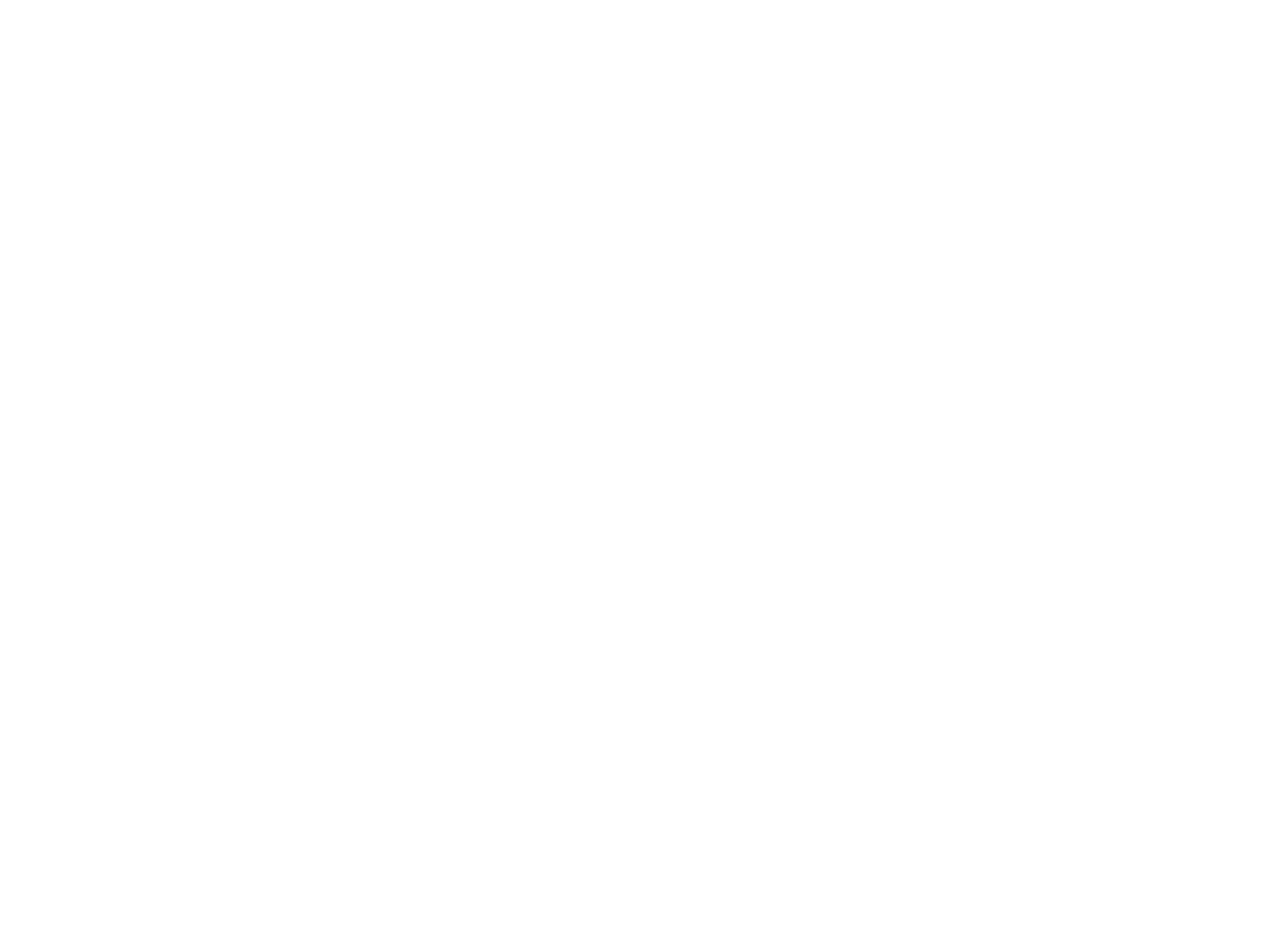
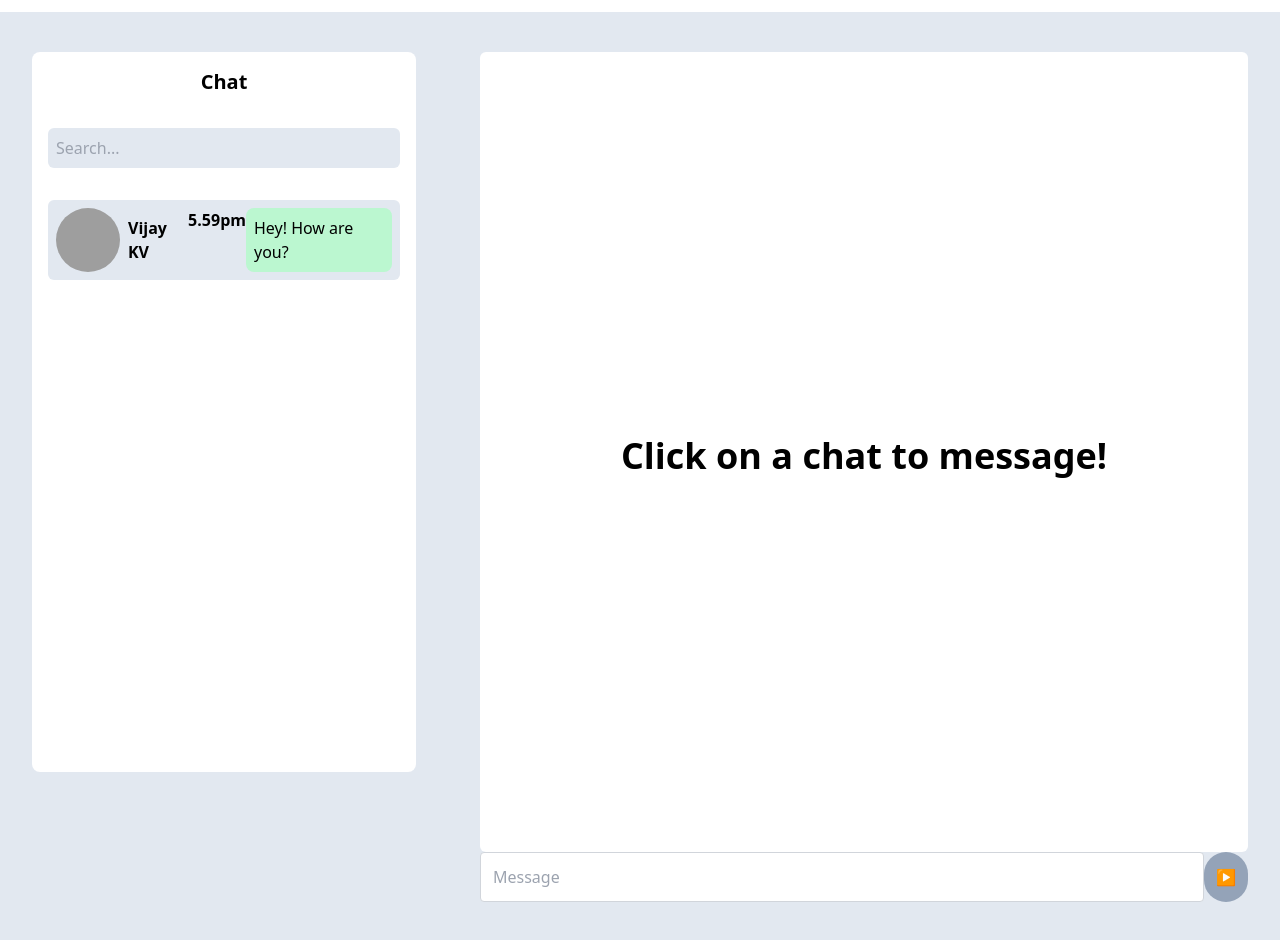
Before and after one commit to Vijaykv5/Rajagiri-Alumini, a React (Vite) app: page /chat in a window 1280 px wide. Before the commit this address had no page. Shown: the part 100-1040 px from the top of the page. Before the commit the page ends 800 px from the top, so only its background shows below. Built offline with nearby package versions, Linux system fonts and the light colour scheme; grey boxes are pictures that could not be loaded.

Commit message:
feat : Chat page added

```diff
--- a/src/App.jsx
+++ b/src/App.jsx
@@ -1,7 +1,7 @@
 import React from 'react';
 import Navbar from './components/Navbar';
 import MainCard from './components/mainCard';
-import ProfileRightCard from './components/profileRightCard';
+import ProfileRightCard from './components/ProfileRightCard';
 
 const App = () => {
   const randomNames = ["Godwin Gino", "Gautham Sudheer", "Gayathri", "Elvin Eldho", "Allwyin"];
--- /dev/null
+++ b/src/components/Chat.jsx
@@ -0,0 +1,25 @@
+import React from 'react'
+import Navbar from './Navbar'
+import ChatComponent from './ChatComponent'
+import ChatRight from './ChatRight'
+
+
+
+const Chat = () => {
+  return (
+    <div>
+        <Navbar/>
+        <div className='bg-slate-200'>
+
+
+       <div className='flex '>
+       <ChatComponent/>
+        <ChatRight/>
+       </div>
+
+        </div>
+    </div>
+  )
+}
+
+export default Chat
--- /dev/null
+++ b/src/components/ChatComponent.jsx
@@ -0,0 +1,40 @@
+import React from "react";
+
+const ChatComponent = () => {
+  return (
+    <div className="flex h-screen px-8 py-10 ">
+      <div className="w-96 bg-white rounded-lg">
+        <div className="text-center py-4">
+          <h2 className="text-xl font-bold">Chat</h2>
+        </div>
+        <div className="pt-4 px-4">
+        <input
+          type="text"
+          className="w-full rounded-md bg-slate-200 mx-auto block p-2 mb-4"
+          placeholder="Search..."
+        />
+        </div>
+        <div className="h-full p-4">
+          <div className="flex items-center   rounded-md bg-slate-200 w-full h-20 p-2">
+            <div className="flex">
+            <img
+              src="https://i.ibb.co/68Vymy9/aeecc22a67dac7987a80ac0724658493.jpg"
+              alt="Profile Photo"
+              className="w-16  h-16 rounded-full "
+            />
+
+            <div className=" p-2 rounded-lg font-semibold">Vijay KV</div>
+            <div className=" justify-between space-x-3 font-semibold">5.59pm</div>
+
+            </div>
+            <div className="bg-green-200  p-2 rounded-lg">Hey! How are you?</div>
+
+          </div>
+          {/* Add more chat bubbles here */}
+        </div>
+      </div>
+    </div>
+  );
+};
+
+export default ChatComponent;
--- /dev/null
+++ b/src/components/ChatRight.jsx
@@ -0,0 +1,27 @@
+
+import React from "react";
+
+const ChatRight = () => {
+  return (
+    <>
+    <div className="w-[60%] mx-auto my-10">
+    <div className="rounded-md bg-white h-screen text-center align-middle  ">
+            <h1 className=" py-[50%] font-semibold text-4xl ">Click on a chat to message!</h1>
+        </div>
+      <div className="w-full flex">
+
+        <input
+          type="text"
+          className="w-full p-3 border border-gray-300 rounded"
+          placeholder="Message"
+        />
+        <button className="rounded-full  p-3 bg-slate-400 ">▶️</button>
+
+
+      </div>
+    </div>
+    </>
+  );
+};
+
+export default ChatRight;
--- a/src/components/Navbar.jsx
+++ b/src/components/Navbar.jsx
@@ -1,6 +1,7 @@
 import React from 'react';
+import { Link } from 'react-router-dom';
 
-const navbar = () => {
+const Navbar = () => {
   return (
     <nav className="text-black p-4 bg-white flex items-center justify-between sticky top-0 z-20">
       <div className="flex items-center ">
@@ -22,7 +23,7 @@ const navbar = () => {
         <li className="hover:underline cursor-pointer">Home</li>
         <li className="hover:underline cursor-pointer">My Networks</li>
         <li className="hover:underline cursor-pointer">Jobs</li>
-        <li className="hover:underline cursor-pointer">Chats</li>
+        <Link to='/chat'><li className="hover:underline cursor-pointer">Chats</li></Link>
         <div className="flex items-center space-x-2 ml-auto">
           <a href='/profile'><div className="bg-white rounded-full flex items-center justify-center">
             <img src="https://i.ibb.co/68Vymy9/aeecc22a67dac7987a80ac0724658493.jpg" alt="User Icon" className="h-10 mx-3 -mt-2 rounded-lg w-10" />
@@ -34,4 +35,4 @@ const navbar = () => {
   );
 }
 
-export default navbar;
+export default Navbar;
--- a/src/components/Profile.jsx
+++ b/src/components/Profile.jsx
@@ -1,5 +1,5 @@
 import React from 'react'
-import ProfileRightCard from './profileRightCard'
+import ProfileRightCard from './ProfileRightCard'
 import MainCard from './mainCard'
 import Navbar from './Navbar'
 import Profile1 from './Profile1'
--- a/src/components/Profile1.jsx
+++ b/src/components/Profile1.jsx
@@ -117,10 +117,6 @@ const profile1= () => {
           </div>
         </div>
 
-
-
-
-
         </div>
 
     </div>
--- a/src/main.jsx
+++ b/src/main.jsx
@@ -4,6 +4,7 @@ import { BrowserRouter as Router, Route, Routes  } from 'react-router-dom';
 import App from './App';
 import './index.css';
 import Profile from './components/Profile';
+import Chat from './components/Chat';
 
 ReactDOM.createRoot(document.getElementById('root')).render(
   <React.StrictMode>
@@ -11,6 +12,7 @@ ReactDOM.createRoot(document.getElementById('root')).render(
       <Routes>
         <Route path="/" element={<App/>} />
         <Route path="/profile" element={<Profile/>} />
+        <Route path="/chat" element={<Chat/>} />
       </Routes>
     </Router>
   </React.StrictMode>,
```
